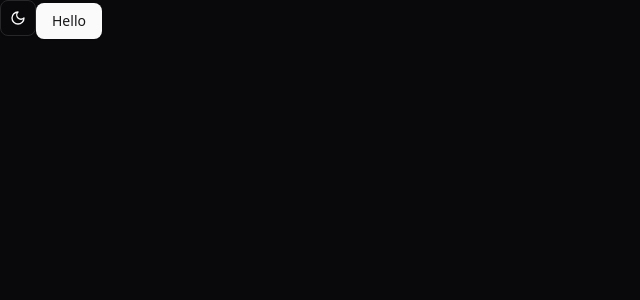
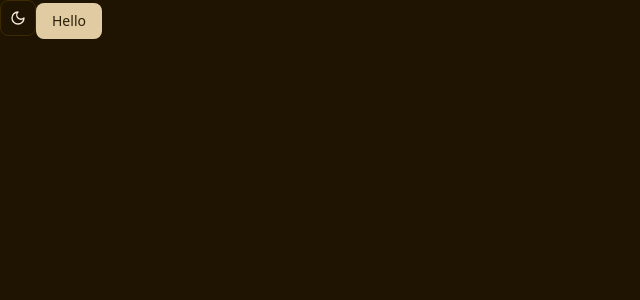
Before and after one commit to lucasdoell/caffeine-tracker, a React (Vite) app in the folder frontend/: page / in a window 1280 px wide. Shown: the top 300 px of the page, without its empty margins (0-640 px from the left). Built offline with nearby package versions, Linux system fonts and the light colour scheme.

Commit message:
Add coffee theme

```diff
--- a/frontend/src/global.css
+++ b/frontend/src/global.css
@@ -5,76 +5,82 @@
 @custom-variant dark (&:is(.dark *));
 
 :root {
-  --background: oklch(1 0 0);
-  --foreground: oklch(0.141 0.005 285.823);
-  --card: oklch(1 0 0);
-  --card-foreground: oklch(0.141 0.005 285.823);
-  --popover: oklch(1 0 0);
-  --popover-foreground: oklch(0.141 0.005 285.823);
-  --primary: oklch(0.21 0.006 285.885);
-  --primary-foreground: oklch(0.985 0 0);
-  --secondary: oklch(0.967 0.001 286.375);
-  --secondary-foreground: oklch(0.21 0.006 285.885);
-  --muted: oklch(0.967 0.001 286.375);
-  --muted-foreground: oklch(0.552 0.016 285.938);
-  --accent: oklch(0.967 0.001 286.375);
-  --accent-foreground: oklch(0.21 0.006 285.885);
-  --destructive: oklch(0.577 0.245 27.325);
-  --destructive-foreground: oklch(0.577 0.245 27.325);
-  --border: oklch(0.92 0.004 286.32);
-  --input: oklch(0.92 0.004 286.32);
-  --ring: oklch(0.871 0.006 286.286);
-  --chart-1: oklch(0.646 0.222 41.116);
-  --chart-2: oklch(0.6 0.118 184.704);
-  --chart-3: oklch(0.398 0.07 227.392);
-  --chart-4: oklch(0.828 0.189 84.429);
-  --chart-5: oklch(0.769 0.188 70.08);
+  --background: oklch(0.98 0.02 83.07); /* Creamy white */
+  --foreground: oklch(0.25 0.04 83.07); /* Dark roast */
+  --card: oklch(0.96 0.02 83.07); /* Light cream */
+  --card-foreground: oklch(0.25 0.04 83.07);
+  --popover: oklch(0.98 0.02 83.07);
+  --popover-foreground: oklch(0.25 0.04 83.07);
+  --primary: oklch(0.45 0.1 83.07); /* Medium roast */
+  --primary-foreground: oklch(0.98 0.02 83.07);
+  --secondary: oklch(0.9 0.05 83.07); /* Latte foam */
+  --secondary-foreground: oklch(0.45 0.1 83.07);
+  --muted: oklch(0.9 0.05 83.07);
+  --muted-foreground: oklch(0.55 0.07 83.07);
+  --accent: oklch(0.85 0.06 83.07); /* Coffee stain */
+  --accent-foreground: oklch(0.35 0.08 83.07);
+  --destructive: oklch(0.65 0.25 30.07); /* Warm red */
+  --destructive-foreground: oklch(0.98 0.02 83.07);
+  --border: oklch(0.85 0.04 83.07);
+  --input: oklch(0.85 0.04 83.07);
+  --ring: oklch(0.75 0.06 83.07);
+  --chart-1: oklch(0.65 0.15 83.07); /* Coffee variants */
+  --chart-2: oklch(0.55 0.12 83.07);
+  --chart-3: oklch(0.45 0.1 83.07);
+  --chart-4: oklch(0.75 0.08 83.07);
+  --chart-5: oklch(0.35 0.06 83.07);
   --radius: 0.625rem;
-  --sidebar: oklch(0.985 0 0);
-  --sidebar-foreground: oklch(0.141 0.005 285.823);
-  --sidebar-primary: oklch(0.21 0.006 285.885);
-  --sidebar-primary-foreground: oklch(0.985 0 0);
-  --sidebar-accent: oklch(0.967 0.001 286.375);
-  --sidebar-accent-foreground: oklch(0.21 0.006 285.885);
-  --sidebar-border: oklch(0.92 0.004 286.32);
-  --sidebar-ring: oklch(0.871 0.006 286.286);
+
+  /* Sidebar colors */
+  --sidebar: oklch(0.96 0.03 83.07);
+  --sidebar-foreground: oklch(0.25 0.04 83.07);
+  --sidebar-primary: oklch(0.45 0.1 83.07);
+  --sidebar-primary-foreground: oklch(0.98 0.02 83.07);
+  --sidebar-accent: oklch(0.85 0.06 83.07);
+  --sidebar-accent-foreground: oklch(0.35 0.08 83.07);
+  --sidebar-border: oklch(0.85 0.04 83.07);
+  --sidebar-ring: oklch(0.75 0.06 83.07);
 }
 
 .dark {
-  --background: oklch(0.141 0.005 285.823);
-  --foreground: oklch(0.985 0 0);
-  --card: oklch(0.141 0.005 285.823);
-  --card-foreground: oklch(0.985 0 0);
-  --popover: oklch(0.141 0.005 285.823);
-  --popover-foreground: oklch(0.985 0 0);
-  --primary: oklch(0.985 0 0);
-  --primary-foreground: oklch(0.21 0.006 285.885);
-  --secondary: oklch(0.274 0.006 286.033);
-  --secondary-foreground: oklch(0.985 0 0);
-  --muted: oklch(0.274 0.006 286.033);
-  --muted-foreground: oklch(0.705 0.015 286.067);
-  --accent: oklch(0.274 0.006 286.033);
-  --accent-foreground: oklch(0.985 0 0);
-  --destructive: oklch(0.396 0.141 25.723);
-  --destructive-foreground: oklch(0.637 0.237 25.331);
-  --border: oklch(0.274 0.006 286.033);
-  --input: oklch(0.274 0.006 286.033);
-  --ring: oklch(0.442 0.017 285.786);
-  --chart-1: oklch(0.488 0.243 264.376);
-  --chart-2: oklch(0.696 0.17 162.48);
-  --chart-3: oklch(0.769 0.188 70.08);
-  --chart-4: oklch(0.627 0.265 303.9);
-  --chart-5: oklch(0.645 0.246 16.439);
-  --sidebar: oklch(0.21 0.006 285.885);
-  --sidebar-foreground: oklch(0.985 0 0);
-  --sidebar-primary: oklch(0.488 0.243 264.376);
-  --sidebar-primary-foreground: oklch(0.985 0 0);
-  --sidebar-accent: oklch(0.274 0.006 286.033);
-  --sidebar-accent-foreground: oklch(0.985 0 0);
-  --sidebar-border: oklch(0.274 0.006 286.033);
-  --sidebar-ring: oklch(0.442 0.017 285.786);
+  /* Dark theme - espresso colors */
+  --background: oklch(0.2 0.04 83.07); /* Dark espresso */
+  --foreground: oklch(0.95 0.02 83.07); /* Cream */
+  --card: oklch(0.25 0.04 83.07); /* Coffee */
+  --card-foreground: oklch(0.95 0.02 83.07);
+  --popover: oklch(0.2 0.04 83.07);
+  --popover-foreground: oklch(0.95 0.02 83.07);
+  --primary: oklch(0.85 0.06 83.07); /* Light cream */
+  --primary-foreground: oklch(0.25 0.04 83.07);
+  --secondary: oklch(0.3 0.06 83.07); /* Medium roast */
+  --secondary-foreground: oklch(0.95 0.02 83.07);
+  --muted: oklch(0.3 0.06 83.07);
+  --muted-foreground: oklch(0.75 0.04 83.07);
+  --accent: oklch(0.35 0.08 83.07); /* Rich coffee */
+  --accent-foreground: oklch(0.95 0.02 83.07);
+  --destructive: oklch(0.55 0.2 30.07); /* Deep red */
+  --destructive-foreground: oklch(0.95 0.02 83.07);
+  --border: oklch(0.3 0.06 83.07);
+  --input: oklch(0.3 0.06 83.07);
+  --ring: oklch(0.45 0.08 83.07);
+  --chart-1: oklch(0.75 0.15 83.07); /* Coffee variants */
+  --chart-2: oklch(0.65 0.12 83.07);
+  --chart-3: oklch(0.55 0.1 83.07);
+  --chart-4: oklch(0.85 0.08 83.07);
+  --chart-5: oklch(0.45 0.06 83.07);
+
+  /* Sidebar colors */
+  --sidebar: oklch(0.25 0.04 83.07);
+  --sidebar-foreground: oklch(0.95 0.02 83.07);
+  --sidebar-primary: oklch(0.85 0.06 83.07);
+  --sidebar-primary-foreground: oklch(0.25 0.04 83.07);
+  --sidebar-accent: oklch(0.35 0.08 83.07);
+  --sidebar-accent-foreground: oklch(0.95 0.02 83.07);
+  --sidebar-border: oklch(0.3 0.06 83.07);
+  --sidebar-ring: oklch(0.45 0.08 83.07);
 }
 
+/* Keep the existing theme inline and base layer configurations */
 @theme inline {
   --color-background: var(--background);
   --color-foreground: var(--foreground);
```
